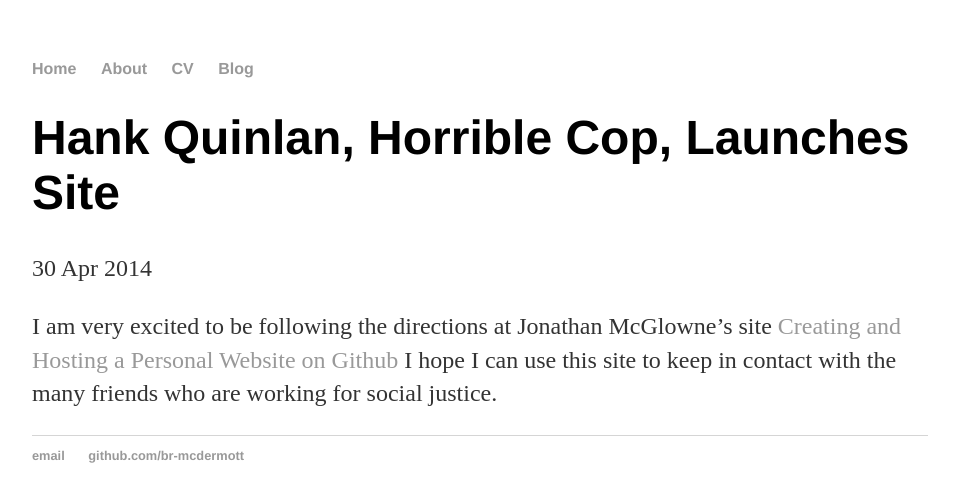
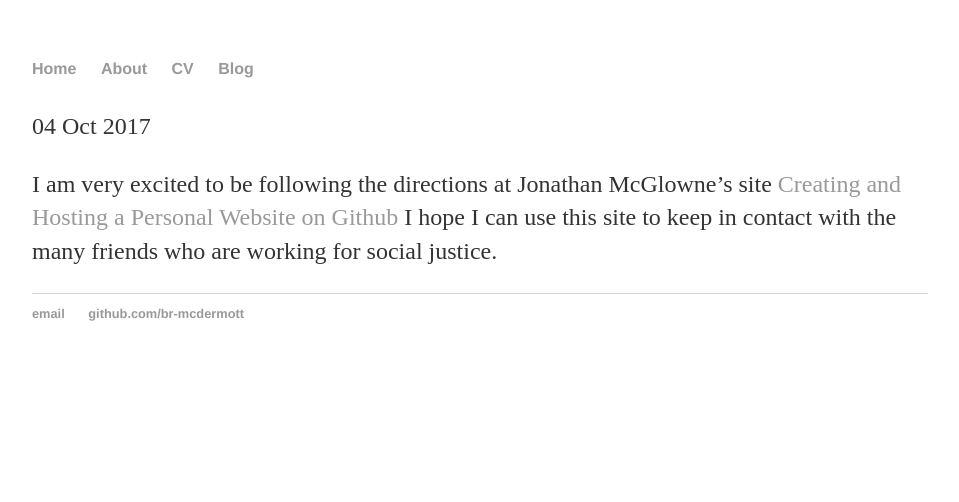
Before and after one commit to br-mcdermott/br-mcdermott.github.io, a Jekyll site: the page built from _posts/2017-10-03-Launching_Light-a-Candle.md, in a window 1280 px wide. Shown: the top 502 px of the page, without its empty margins (160-1119 px from the left). Built offline with Jekyll 4.4.1, drawn with Linux system fonts in a browser that asks for light colours; our own code applies the rules of GitHub Pages for plain Markdown files.

Commit message:
Update 2017-10-03-Launching_Light-a-Candle.md

```diff
--- a/_posts/2017-10-03-Launching_Light-a-Candle.md
+++ b/_posts/2017-10-03-Launching_Light-a-Candle.md
@@ -1,7 +1,7 @@
 ---
 layout: post
-title: "Hank Quinlan, Horrible Cop, Launches Site"
-date: 2014-04-30
+title: "Light a Candle" Launches Site"
+date: 2017-10-03
 ---
 
 I am very excited to be following the directions at Jonathan McGlowne's site [Creating and Hosting a Personal Website on Github](http://jmcglone.com/guides/github-pages/)
```
